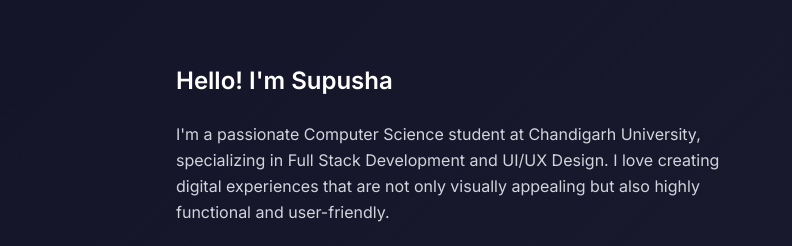
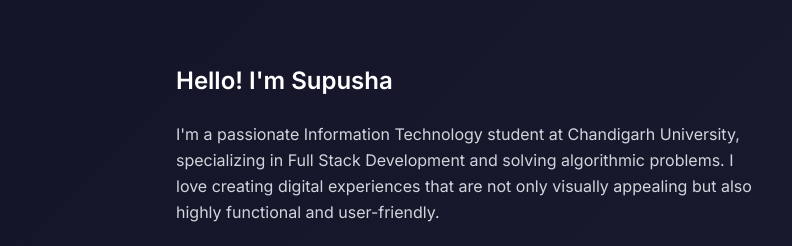
Before and after one commit to Supusha1244/Portfolio, a plain HTML site: page index.html in a window 1280 px wide. Shown: the part 931-1177 px from the top of the page, 488-1280 px from the left. Drawn offline with nearby package versions, Linux system fonts and the light colour scheme.

Commit message:
index.html

```diff
--- a/index.html
+++ b/index.html
@@ -178,7 +178,7 @@
                 <div>
                     <h3 class="text-2xl font-semibold mb-6">Hello! I'm Supusha</h3>
                     <p class="text-gray-300 mb-6 leading-relaxed">
-                        I'm a passionate Computer Science student at Chandigarh University, specializing in Full Stack Development and UI/UX Design. I love creating digital experiences that are not only visually appealing but also highly functional and user-friendly.
+                        I'm a passionate Information Technology student at Chandigarh University, specializing in Full Stack Development and solving algorithmic problems. I love creating digital experiences that are not only visually appealing but also highly functional and user-friendly.
                     </p>
                     <p class="text-gray-300 mb-6 leading-relaxed">
                         With a strong foundation in both front-end and back-end technologies, I enjoy bringing ideas to life through code and design. My goal is to continuously learn and grow while creating meaningful solutions that make a difference.
```
